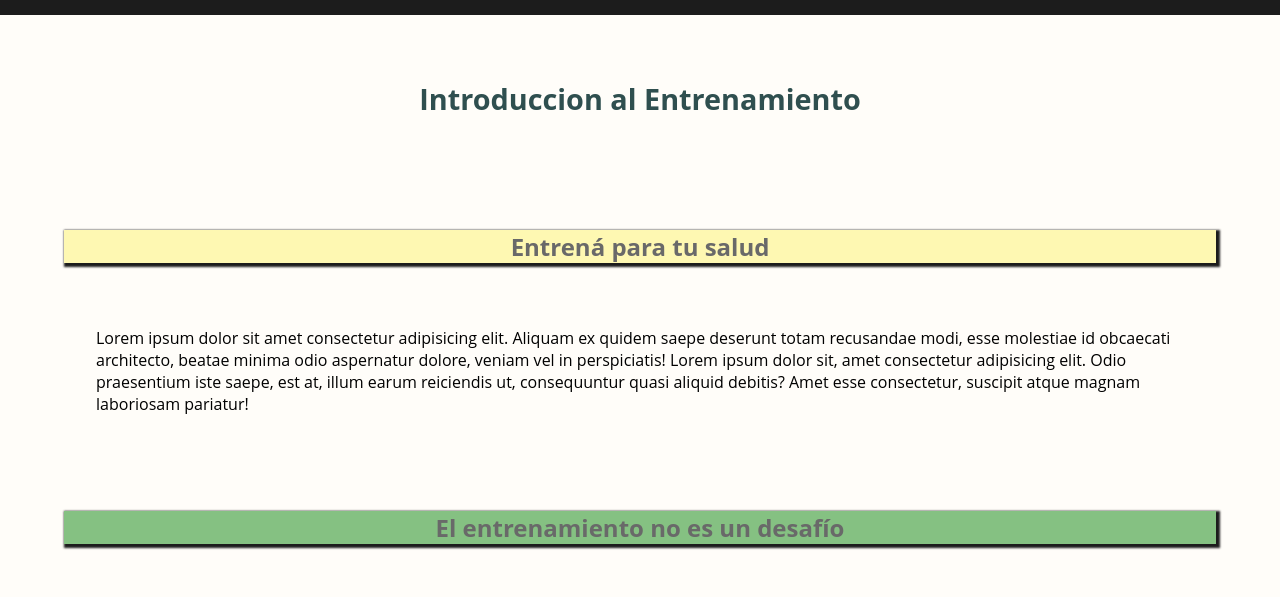
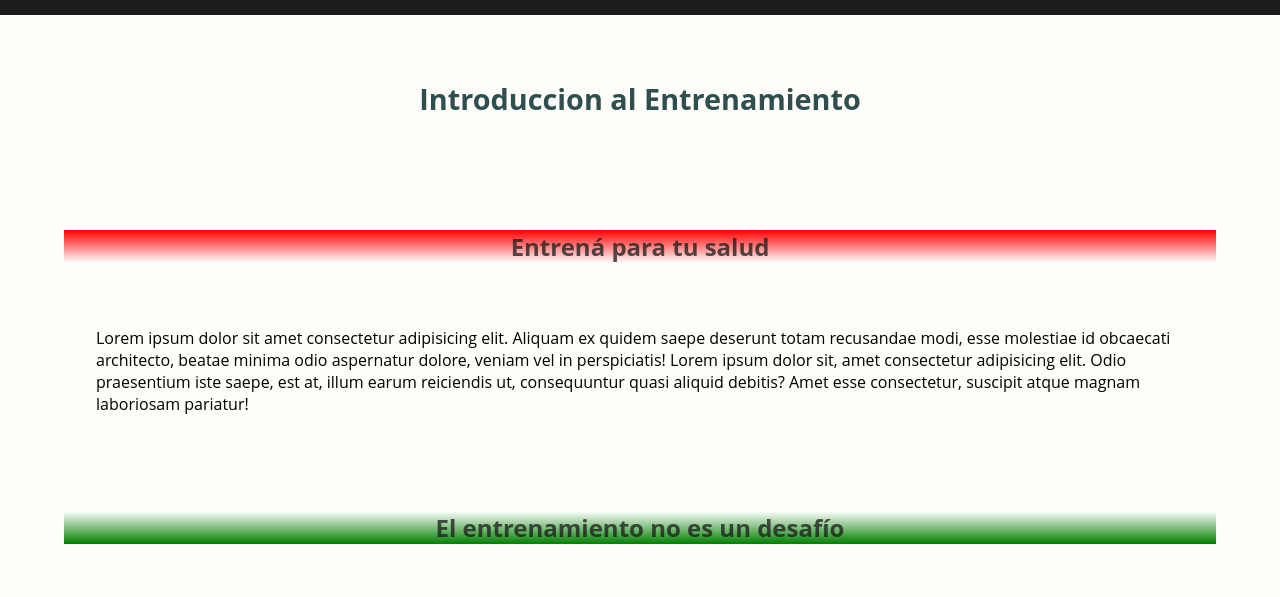
Before and after one commit to DiegoG1999/proyecto-coder, a website: page html/gimnasio.html in a window 1280 px wide. Shown: the part 194-791 px from the top of the page. Drawn offline with nearby package versions, Linux system fonts and the light colour scheme.

Commit message:
Pre-Entrega3

```diff
--- a/scss/pages/_gimnasio.scss
+++ b/scss/pages/_gimnasio.scss
@@ -1,5 +1,5 @@
 $color-titulos: #2F4F4F;
-$color-h2: #696969;
+$color-h2: #1c1c1cc2;
 $color-subtitulo: #7B68EE;
 
 
@@ -148,7 +148,8 @@ $color-subtitulo: #7B68EE;
             margin-bottom: 2rem;
             color: $color-h2;
             background-color: #faea104d;
-            box-shadow: #1c1c1c 2px 2px 2px 2px;
+            background-image: linear-gradient(red,white);
+
         }
 
         &__parrafo {
@@ -164,8 +165,8 @@ $color-subtitulo: #7B68EE;
             font-size: 1.5rem;
             color: $color-h2;
             margin-bottom: 2rem;
-            background-color: rgba(0, 128, 0, 0.479);
-            box-shadow: #1c1c1c 2px 2px 2px 2px;
+            background-image: linear-gradient(white,green);
+
         }
 
         &__h4 {
--- a/scss/pages/_index.scss
+++ b/scss/pages/_index.scss
@@ -47,6 +47,7 @@ $color-subtitulo: #7B68EE;
             color: $color-titulos;
             background-color: #00bfff4b;
             width: 500px;
+            background-image:linear-gradient(green,white);
         }
 
         &__parrafo2 {
```
Also changed, not shown: html/alimentacion.html (+1 -1 lines), css/styles.css, 1 other file.
